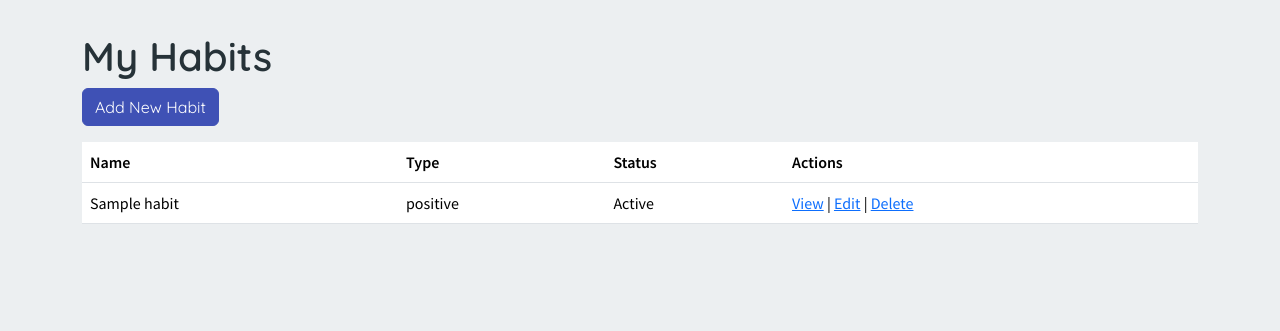
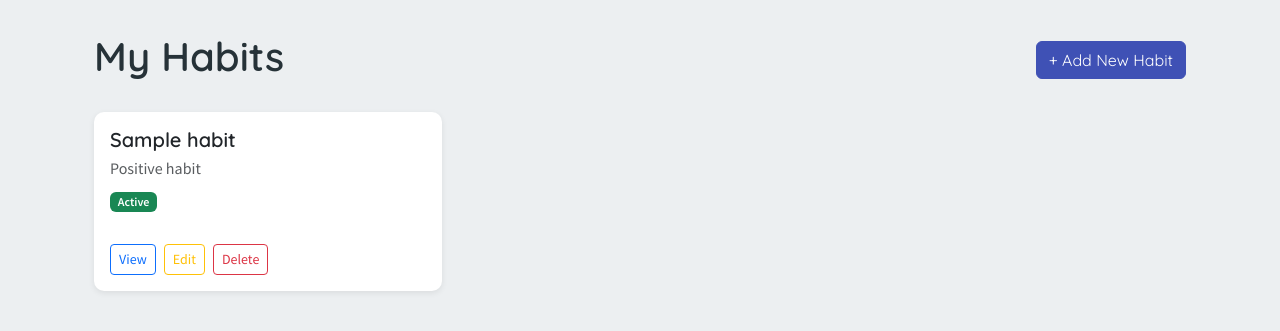
Before and after one commit to thejog2/habitflow, a Django app: page /habits/ in a window 1280 px wide. Shown: the part 121-452 px from the top of the page. Run offline with Django 5.2, Linux system fonts and the light colour scheme; a user stored in the database is signed in; tables that the repository leaves empty hold one stand-in row (values such as "Sample post").

Commit message:
styled habit_list.html

```diff
--- a/templates/habit_list.html
+++ b/templates/habit_list.html
@@ -1,36 +1,79 @@
 {% extends "base.html" %}
 
 {% block content %}
-<h1>My Habits</h1>
 
-<a href="{% url 'habit_create' %}" class="btn btn-primary mb-3">Add New Habit</a>
+<div class="container-fluid">
 
-<table class="table">
-    <thead>
-        <tr>
-            <th>Name</th>
-            <th>Type</th>
-            <th>Status</th>
-            <th>Actions</th>
-        </tr>
-    </thead>
-    <tbody>
+    <!-- Page Title -->
+    <div class="d-flex justify-content-between align-items-center mb-4">
+        <h1 style="font-family: var(--font-heading);">My Habits</h1>
+
+        <a href="{% url 'habit_create' %}" class="btn btn-primary">
+            + Add New Habit
+        </a>
+    </div>
+
+    {% if habits %}
+    <!-- Responsive Card Grid -->
+    <div class="row g-4">
+
         {% for habit in habits %}
-        <tr>
-            <td>{{ habit.name }}</td>
-            <td>{{ habit.habit_type }}</td>
-            <td>{{ habit.is_active|yesno:"Active,Archived" }}</td>
-            <td>
-                <a href="{% url 'habit_detail' habit.pk %}">View</a> |
-                <a href="{% url 'habit_edit' habit.pk %}">Edit</a> |
-                <a href="{% url 'habit_delete' habit.pk %}">Delete</a>
-            </td>
-        </tr>
-        {% empty %}
-        <tr>
-            <td colspan="4">You have no habits yet.</td>
-        </tr>
+        <div class="col-12 col-md-6 col-lg-4">
+
+            <div class="card shadow-soft rounded-soft h-100">
+
+                <div class="card-body">
+
+                    <!-- Habit Name -->
+                    <h5 class="card-title mb-1" style="font-family: var(--font-heading);">
+                        {{ habit.name }}
+                    </h5>
+
+                    <!-- Habit Type -->
+                    <p class="text-muted mb-2" style="font-family: var(--font-body);">
+                        {{ habit.habit_type|title }} habit
+                    </p>
+
+                    <!-- Status Badge -->
+                    <span class="badge {% if habit.is_active %}bg-success{% else %}bg-secondary{% endif %} mb-3">
+                        {% if habit.is_active %}Active{% else %}Archived{% endif %}
+                    </span>
+
+                    <!-- Actions -->
+                    <div class="mt-3 d-flex gap-2 flex-wrap">
+
+                        <a href="{% url 'habit_detail' habit.pk %}"
+                           class="btn btn-sm btn-outline-primary">
+                            View
+                        </a>
+
+                        <a href="{% url 'habit_edit' habit.pk %}"
+                           class="btn btn-sm btn-outline-warning">
+                            Edit
+                        </a>
+
+                        <a href="{% url 'habit_delete' habit.pk %}"
+                           class="btn btn-sm btn-outline-danger">
+                            Delete
+                        </a>
+
+                    </div>
+
+                </div>
+
+            </div>
+
+        </div>
         {% endfor %}
-    </tbody>
-</table>
+
+    </div>
+
+    {% else %}
+
+    <p class="text-muted mt-3">You have no habits yet.</p>
+
+    {% endif %}
+
+</div>
+
 {% endblock %}
```
